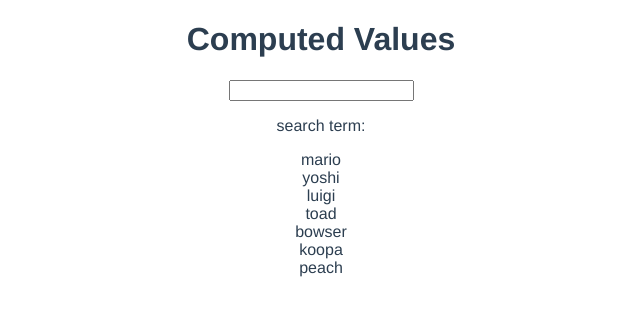
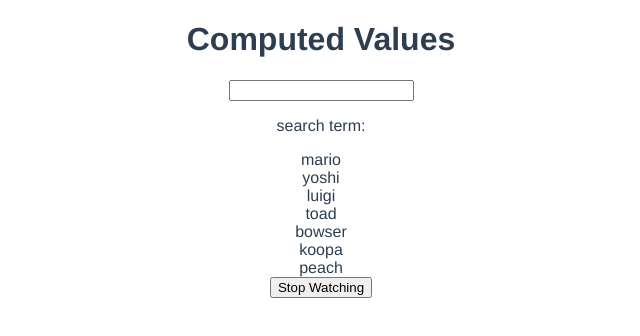
Before and after one commit to DiegoVargasM/Vue_Lessons, a Vue app in the folder L5-Composition-API/dojo-blog/: page /3 in a window 1280 px wide. Shown: the top 336 px of the page, without its empty margins (319-959 px from the left). Built offline with nearby package versions, Linux system fonts and the light colour scheme.

Commit message:
Add watching and stop watching functionalities

```diff
--- a/L5-Composition-API/dojo-blog/src/views/ComputedValues.vue
+++ b/L5-Composition-API/dojo-blog/src/views/ComputedValues.vue
@@ -6,11 +6,12 @@
     <div v-for="name in matchingNames" :key="name">
       {{ name }}
     </div>
+    <button @click="handleClick">Stop Watching</button>
   </div>
 </template>
 
 <script>
-import { ref, computed } from "vue";
+import { ref, computed, watch, watchEffect } from "vue";
 
 export default {
   name: "ComputedValues",
@@ -18,11 +19,24 @@ export default {
     const search = ref("");
     const names = ref(["mario", "yoshi", "luigi", "toad", "bowser", "koopa", "peach"]);
 
+    const stopWatch = watch(search, () => {
+      console.log("watch triggered");
+    });
+
+    const stopWatchEffect = watchEffect(() => {
+      console.log("watchEffect triggered", search.value);
+    });
+
     const matchingNames = computed(() => {
       return names.value.filter((name) => name.includes(search.value));
     });
 
-    return { names, search, matchingNames };
+    const handleClick = () => {
+      stopWatch();
+      stopWatchEffect();
+    };
+
+    return { names, search, matchingNames, handleClick };
   },
 };
 </script>
```
